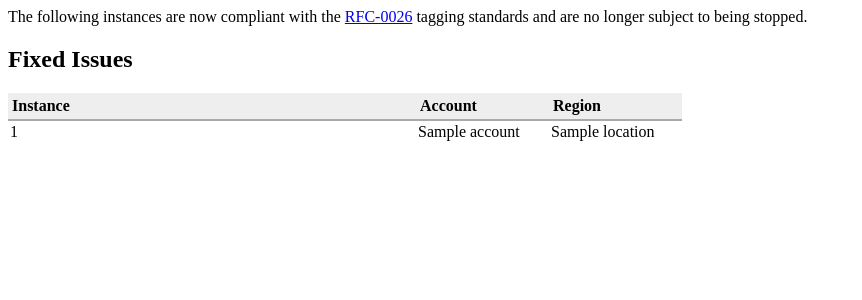
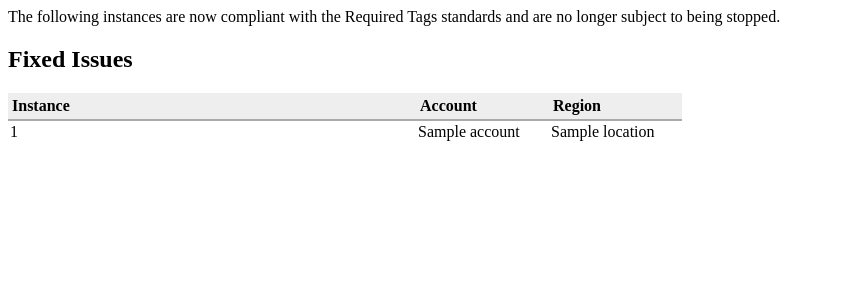
Before and after one commit to RiotGames/cloud-inquisitor, a Python web app: template backend/templates/required_tags_fixed.html in a window 1280 px wide. Shown: the top 300 px of the page, without its empty margins (0-862 px from the left). Run offline with Jinja, Linux system fonts and the light colour scheme; the template is opened without the code that fills it: most values are stand-ins (such as "Sample title", 1, 10 or a date in 2020).

Commit message:
Remove reference to internal documentation

```diff
--- a/backend/templates/required_tags_fixed.html
+++ b/backend/templates/required_tags_fixed.html
@@ -1,8 +1,6 @@
 <div>
     <p>
-        The following instances are now compliant with the
-        <a href="https://confluence.riotgames.com/display/tech/RFC+0026+-+AWS+Ownership+and+Cost+Attribution">RFC-0026</a>
-        tagging standards and are no longer subject to being stopped.
+        The following instances are now compliant with the Required Tags standards and are no longer subject to being stopped.
     </p>
 
     <div>
```
